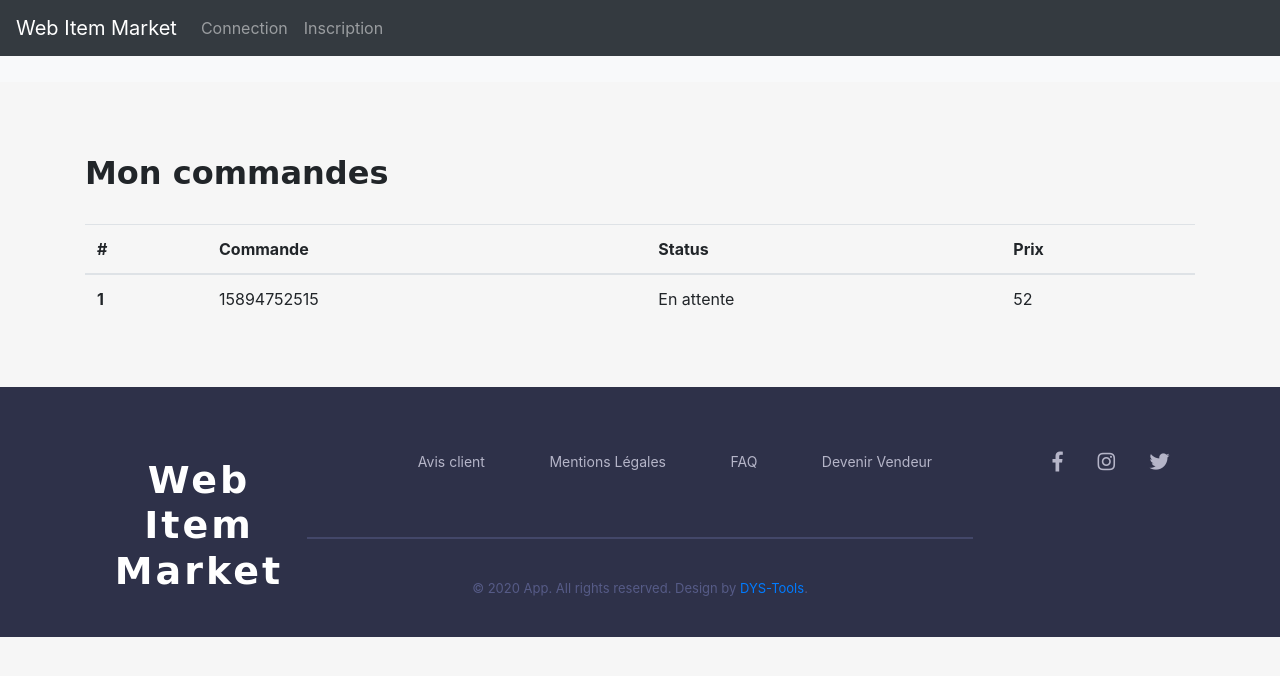
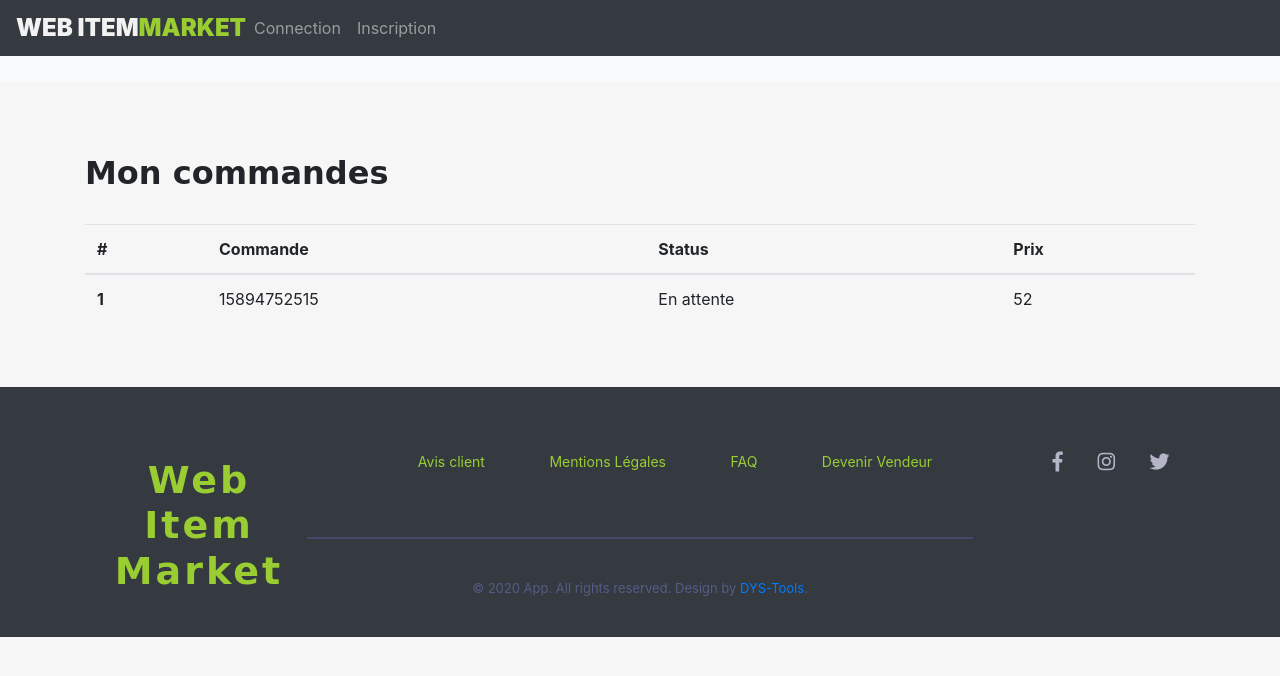
Before and after one commit to DYS-Tools/Sygma-Marketplace-Template, a Symfony app: template templates/dashboard/myOrder.html.twig in a window 1280 px wide. Shown: the top 676 px of the page. Run offline with Twig, Linux system fonts and the light colour scheme; the template is opened without the code that fills it, so the values that code supplies are empty; some libraries are stand-ins or nearby versions.

Commit message:
[Template] update design and become_author

```diff
--- a/public/css/search.css
+++ b/public/css/search.css
@@ -947,7 +947,7 @@ legend {
 
 .s003 form .inner-form .input-field.first-wrap .choices__list--dropdown .choices__item--selectable.is-highlighted {
   background: #fff;
-  color: #63c76a;
+  color: yellowgreen;
 }
 
 .s003 form .inner-form .input-field.first-wrap .choices__list--dropdown .choices__item {
@@ -971,7 +971,7 @@ legend {
   color: #fff;
   border: 0;
   cursor: pointer;
-  background: #63c76a;
+  background: yellowgreen;
   transition: all .2s ease-out, color .2s ease-out;
 }
 
@@ -980,7 +980,7 @@ legend {
 }
 
 .s003 form .inner-form .input-field.third-wrap .btn-search:hover {
-  background: #50c058;
+  background: yellowgreen;
 }
 
 .s003 form .inner-form .input-field.third-wrap .btn-search:focus {
--- a/public/css/style.css
+++ b/public/css/style.css
@@ -7,6 +7,7 @@ body{
     padding: 0;
     /*background-image:url(images/image_de_fond.png);*/
     background-color:rgba(240,240,240,0.6);
+
 }
 
 h1,h2,h3,h4,h5{
@@ -27,10 +28,41 @@ h1,h2,h3,h4,h5{
 .red {
     color : red ;
 }
+
+.yellowgreen {
+    color :yellowgreen;
+}
+
+.green {
+    color : green;
+}
+
+/* Logo */
+a.logo {
+    font-size: 24px;
+    color: #f2f2f2;
+    float: left;
+    margin-top: 0px;
+    text-transform: uppercase;
+}
+
+a.logo b {
+    font-weight: 900;
+}
+
+a.logo:hover, a.logo:focus {
+    text-decoration: none;
+    outline: none;
+}
+
+a.logo span {
+    color: yellowgreen;
+}
+
 /************** NAVBAR ********************************/
 
 .category-link-nav{
-    padding:10;
+    padding:10px;
     width: 14vw;
     text-align: center;
     color:yellowgreen;
@@ -52,7 +84,7 @@ h1,h2,h3,h4,h5{
     width: 100%;
     padding-top: 5%;
     padding-bottom: 4%;
-    background-color: crimson;
+    background-color: yellowgreen;
 }
 .search-section{
     width: 100vw;
@@ -138,6 +170,7 @@ h1,h2,h3,h4,h5{
     list-style: none;
     text-align: center;
 }
+
 .footer-outer .footer-nav ul li {
     display: inline-block;
     line-height: 50px;
@@ -177,3 +210,11 @@ h1,h2,h3,h4,h5{
     margin-left: 10px;
 }
 /**********************************/
+
+/* modal become author */
+
+.modal-util {
+    overflow: scroll;
+    width: 100%;
+    height: 500px;
+}
--- a/templates/base.html.twig
+++ b/templates/base.html.twig
@@ -45,7 +45,9 @@
 
     <body>
         <nav class="navbar navbar-expand-lg navbar-dark bg-dark">
-            <a class="navbar-brand" href="{{ path('product_index') }}">Web Item Market</a>
+            <!--logo start-->
+            <a href="{{ path('product_index') }}" class="logo"><b>Web Item<span>Market</span></b></a>
+            <!--logo end-->
 
             <button class="navbar-toggler" type="button" data-toggle="collapse" data-target="#navbarNavAltMarkup" aria-controls="navbarNavAltMarkup" aria-expanded="false" aria-label="Toggle navigation">
                 <span class="navbar-toggler-icon"></span>
@@ -97,19 +99,21 @@
         {% endblock %}
         <br/>
         <br/>
-        <footer class="footer-outer">
+        <footer class="footer-outer navbar-dark bg-dark">
             <div class="container footer-inner">
                 <div class="footer-three-grid wow fadeIn animated" data-wow-delay="0.66s">
                     <div class="column-1-3">
-                        <a href="{{ path('product_index') }}"><h1>Web Item Market</h1></a>
+                        <a href="{{ path('product_index') }}">
+                                <h1><span class="yellowgreen">Web Item Market</span></h1>
+                        </a>
                     </div>
                     <div class="column-2-3">
                         <nav class="footer-nav">
                             <ul>
-                                <a href="{{ path('review_client') }}"><li>Avis client</li></a>
-                                <a href="{{ path('app_legal') }}"><li>Mentions Légales</li></a>
-                                <a href="{{ path('app_faq') }}"><li>FAQ</li></a>
-                                <a href="{{ path('become_author') }}"><li>Devenir Vendeur</li></a>
+                                <a href="{{ path('review_client') }}"><li><span class="yellowgreen">Avis client</span></li></a>
+                                <a href="{{ path('app_legal') }}"><li><span class="yellowgreen">Mentions Légales</span></li></a>
+                                <a href="{{ path('app_faq') }}"><li><span class="yellowgreen">FAQ</span></li></a>
+                                <a href="{{ path('become_author') }}"><li><span class="yellowgreen">Devenir Vendeur</span></li></a>
 
                             </ul>
                         </nav>
--- a/templates/dashboard/_nav.html.twig
+++ b/templates/dashboard/_nav.html.twig
@@ -17,19 +17,19 @@
 
             {% if is_granted('ROLE_AUTHOR') %}
                 <li class="nav-item">
-                    <a class="nav-link" href="{{ path('product_new') }}"><span class="blue">Créer un produit</span></a>
+                    <a class="nav-link" href="{{ path('product_new') }}"><span class="yellowgreen">Créer un produit</span></a>
                 </li>
 
                 <li class="nav-item">
-                    <a class="nav-link" href="{{ path('my_product') }}"><span class="blue">Mes Produits</span></a>
+                    <a class="nav-link" href="{{ path('my_product') }}"><span class="yellowgreen">Mes Produits</span></a>
                 </li>
 
                 <li class="nav-item">
-                    <a class="nav-link" href="{{ path('my_sell') }}"><span class="blue">Mes Vente</span></a>
+                    <a class="nav-link" href="{{ path('my_sell') }}"><span class="yellowgreen">Mes Vente</span></a>
                 </li>
 
                 <li class="nav-item">
-                    <a class="nav-link" href="{{ path('my_wallet') }}"><span class="blue">Mon portefeuille</span></a>
+                    <a class="nav-link" href="{{ path('my_wallet') }}"><span class="yellowgreen">Mon portefeuille</span></a>
                 </li>
 
             {% endif %}
```
Also changed, not shown: templates/security/becomeAuthor.html.twig (+48 -1 lines).
